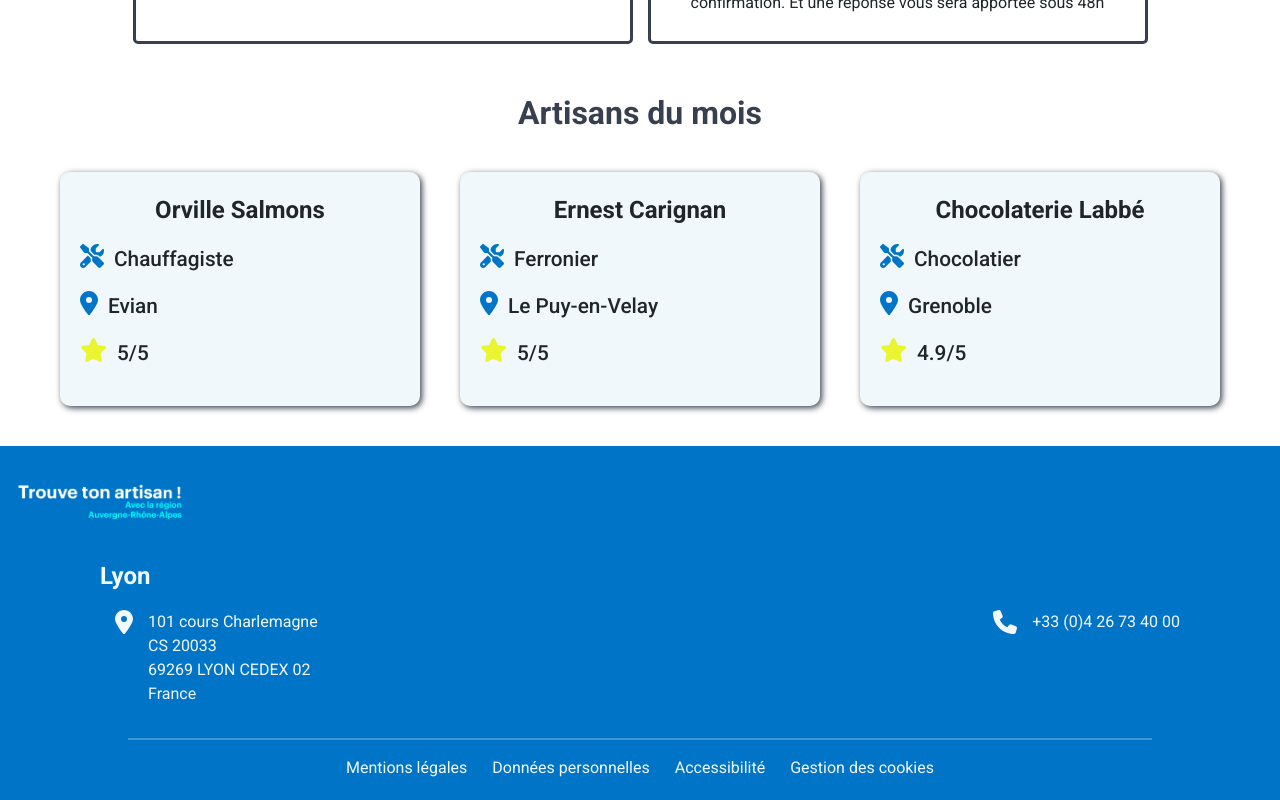
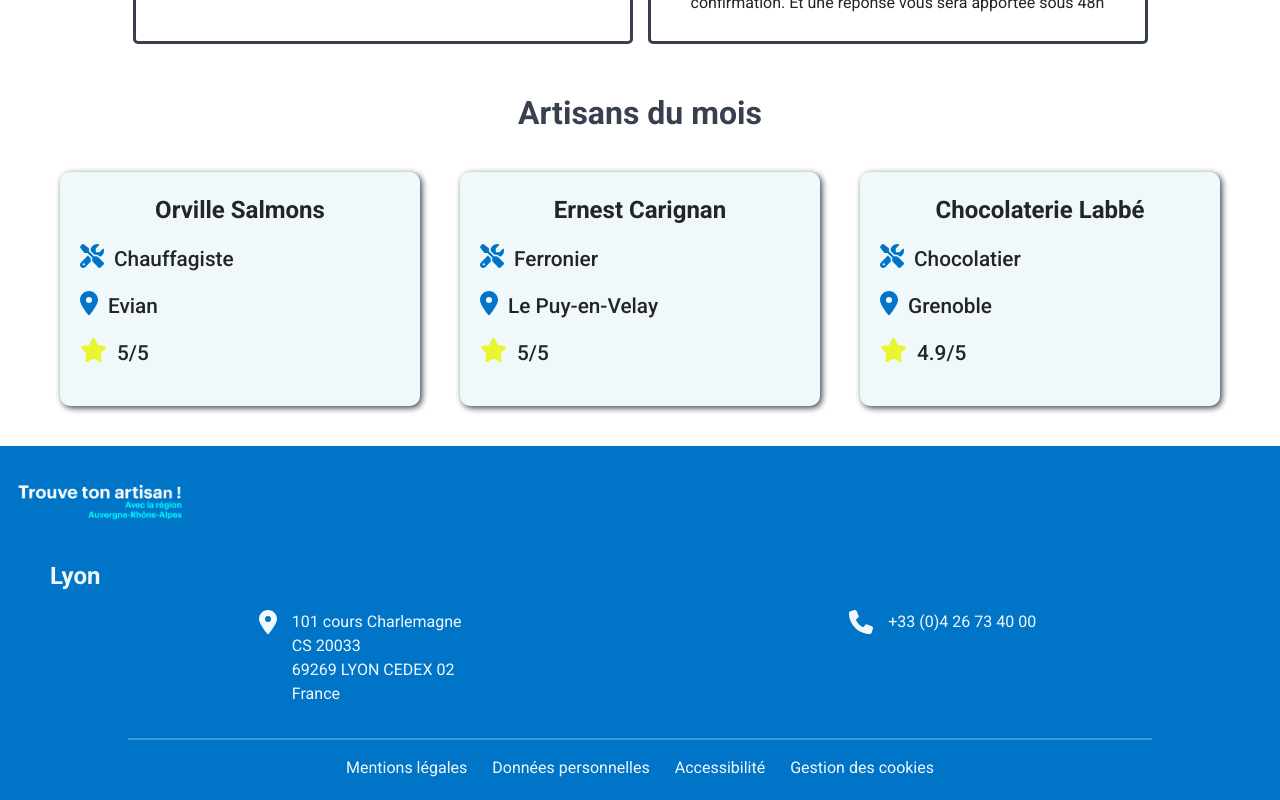
Before and after one commit to Hans-Hybani/Trouve-ton-artisan, a React (Create React App) app: page / in a window 1280 px wide. Shown: the part 821-1621 px from the top of the page. Built offline with nearby package versions, Linux system fonts and the light colour scheme.

Commit message:
Amelioration du footer

```diff
--- a/src/Components-Style/footer.scss
+++ b/src/Components-Style/footer.scss
@@ -20,8 +20,8 @@ footer{
                 width: 100%;
         }
         .information__location{
-                margin-left: 100px;
-                margin-right: 100px;
+                margin-left: 50px;
+                margin-right: 50px;
         }
         .location__adress{
                 display: flex;
@@ -47,7 +47,8 @@ footer{
         }
         .localisation{
                 display: flex;
-                justify-content: space-between;
+                flex-wrap: wrap;
+                justify-content: space-around;
         }
         .footer__separateur{
                 display: flex;
--- a/src/Components/button.js
+++ b/src/Components/button.js
@@ -27,7 +27,7 @@ function Buton({ onSendEmail }) {
           <Modal.Title>Message de confirmation</Modal.Title>
         </Modal.Header>
         <Modal.Body>Merci d'avoir fait le choix de cette artisan.<br/>
-         En valider voitre choix <strong>Une réponse sera apportée sous 48h.</strong><br/>
+         En validant voitre choix <strong>Une réponse sera apportée sous 48h.</strong><br/>
          <span className='green'>Oui, pour valider.</span><br/>
          <span className='red'>Non, pour faire un autre choix</span>
         </Modal.Body>
--- a/src/Pages/sheet.js
+++ b/src/Pages/sheet.js
@@ -61,7 +61,7 @@ function Sheets(params) {
 
                         <h2>Mon site</h2>
                         <div className="artisan__web">
-                                <Nav.Link href={selectedArtisan?.website} target="_blank" >{selectedArtisan.website}</Nav.Link>
+                                <Nav.Link href={selectedArtisan?.website} target="_blank" rel="noopener noreferrer">{selectedArtisan.website}</Nav.Link>
                         </div>
 
                         <div className="contact__fomulaire">
```
